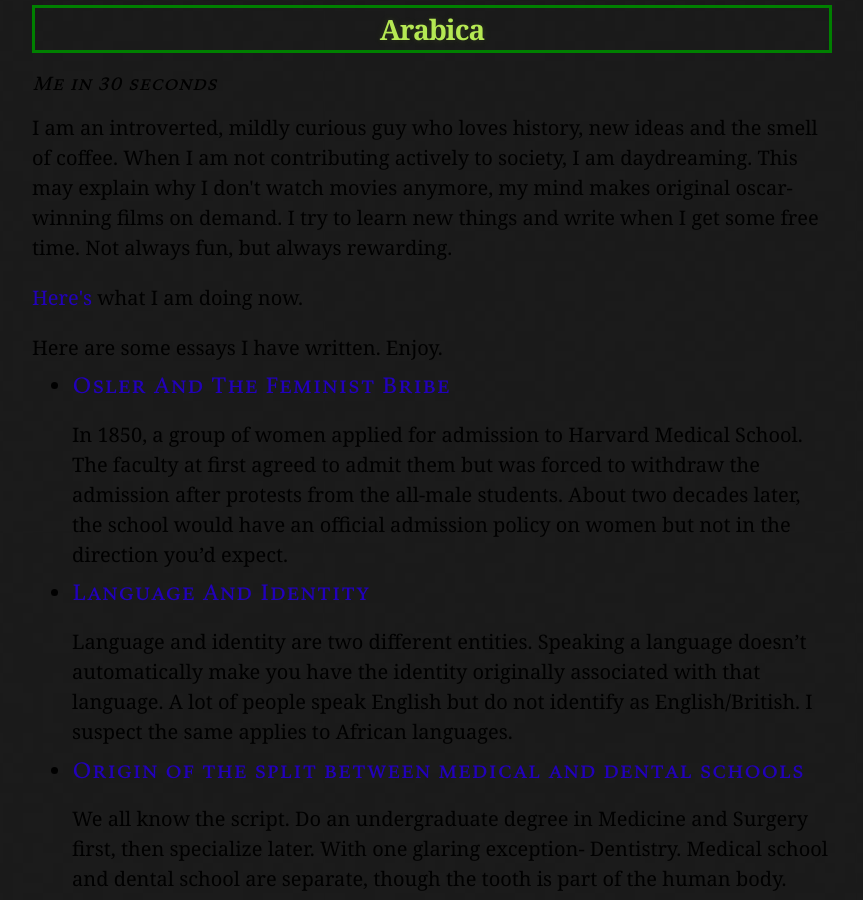
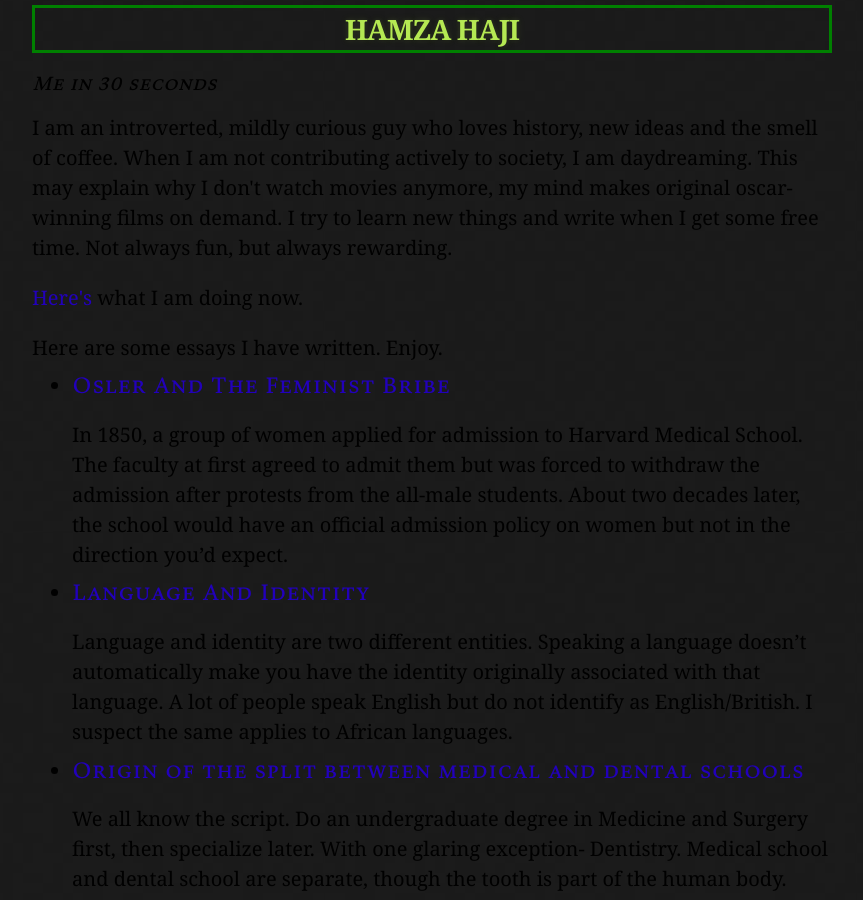
Before and after one commit to habasweiny/habasweiny.github.io, a Jekyll site: the page built from index.html, in a window 1280 px wide and 900 px high. Shown: the whole window, without its empty margins (208-1071 px from the left). Built offline with Jekyll 4.4.1, drawn with Linux system fonts in a browser that asks for light colours.

Commit message:
Update _config.yml

```diff
--- a/_config.yml
+++ b/_config.yml
@@ -17,8 +17,8 @@ defaults:
       path: ""
     values:
       layout: "default"
-title: Arabica
-description: Brewing ideas.
+title: HAMZA HAJI
+description:
 plugins:
   - jekyll-feed
   - jekyll-sitemap
```
